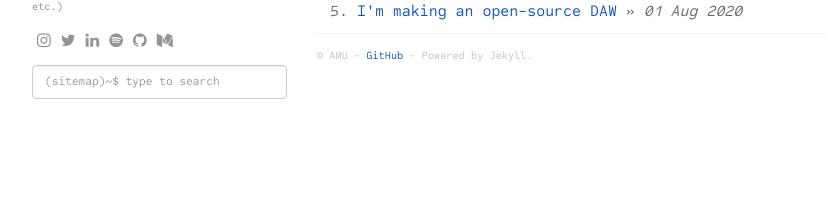
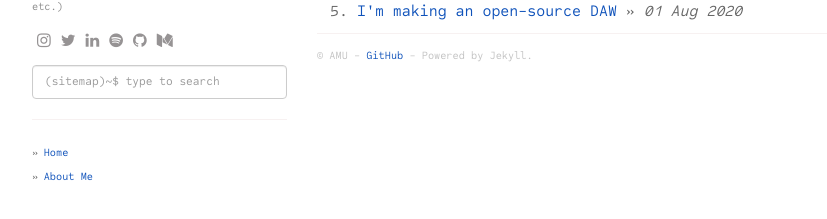
Before and after one commit to amuuu/amuuu.github.io, a Jekyll site: the page built from index.html, in a window 1280 px wide. Shown: the part 187-406 px from the top of the page, without its empty margins (53-880 px from the left). Built offline with Jekyll 4.4.1, drawn with Linux system fonts in a browser that asks for light colours; nearby versions of some CDN libraries; the list of posts is cut into pages by our own code.

Commit message:
Update default.html

```diff
--- a/_layouts/default.html
+++ b/_layouts/default.html
@@ -129,14 +129,15 @@ layout: compress
             <input type="text" placeholder="(sitemap)~$ type to search" class="search__input form-control" id="js-search__input">
             <ul class="search__results" id="js-search__results"></ul>
           </div>
-          <!-- <hr /> -->
-          <!-- <ul class="sidebar-nav">
-            <strong>Navigation</strong>
+          <hr />
+          <ul class="sidebar-nav">
+            <!--<strong>Navigation</strong>-->
             <li><a href="/">Home</a></li>
-            {% for i in site.urls %}
+            <li><a href="/about/">About Me</a></li>
+            <!--{% for i in site.urls %}
               <li><a class="about" href="{{ i.url }}">{{ i.text }}</a></li>
-            {% endfor %}
-          </ul> -->
+            {% endfor %}-->
+          </ul>
         </div>
         <!-- end /.fixed-condition -->
       </div>
```
